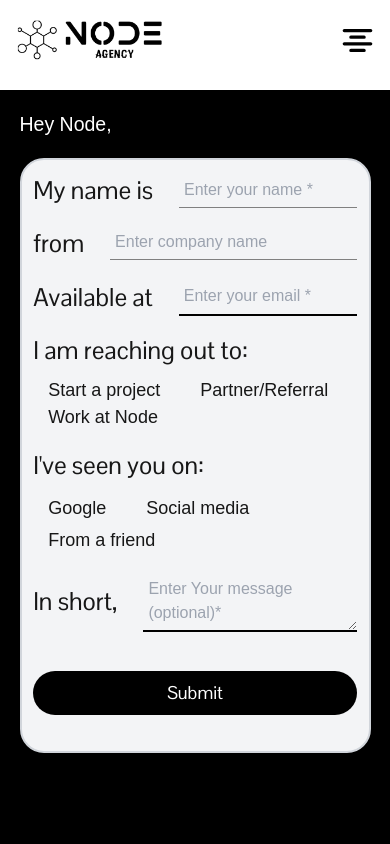
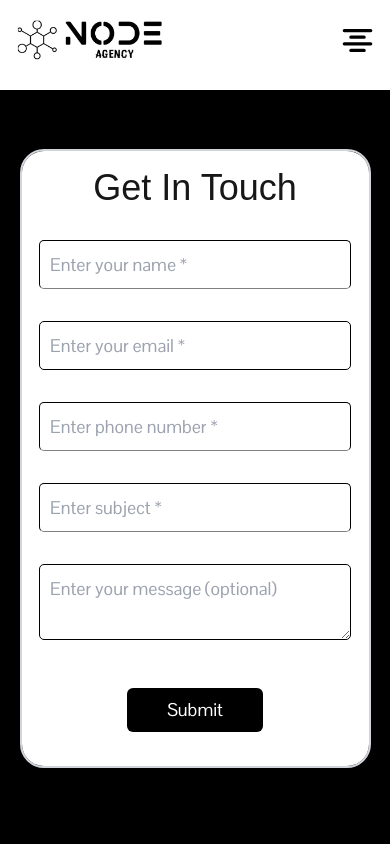
Before and after one commit to Adeel-Khizar/Node-, a Next.js app: page /contact in a window 390 px wide. Shown: the top 844 px of the page. Built offline with nearby package versions, Linux system fonts and the light colour scheme; a web font is replaced by a local one.

Commit message:
files updates

```diff
--- a/app/contact/page.tsx
+++ b/app/contact/page.tsx
@@ -11,9 +11,8 @@ export default function Contact() {
     event.preventDefault();
     const formData = new FormData(event.currentTarget);
 
-    // Append your access key and company title
+    // Append your access key
     formData.append("access_key", "bd7ffb83-e3d3-4b88-9b15-2a8d8fa9156d");
-    formData.append("company_name", "Node"); // Adding the company title
 
     const object = Object.fromEntries(formData);
     const json = JSON.stringify(object);
@@ -36,7 +35,7 @@ export default function Contact() {
         setPopupMessage("Form submission error. Please try again.");
         setPopupVisible(true);
       }
-    } catch (error:any) {
+    } catch (error: any) {
       setPopupMessage("Error sending form: " + error.message);
       setPopupVisible(true);
     }
@@ -47,99 +46,76 @@ export default function Contact() {
   };
 
   return (
-    <div className="mt-[90px] bg-black pb-32">
+    <div className=" mt-[90px]  bg-black pb-16 md:pb-32">
       <div className="p-[5vw]">
-        <h1 style={{
+      </div>
+      <div className='p-[5%] md:px-[5vw] md:mt-0 mt-[0px] relative w-[100%] md:w-[80%] overflow-hidden m-auto'>
+        <form onSubmit={handleSubmit} className='bg-transparent w-full z-20 relative rounded-3xl gap-8 contact_form flex flex-col p-[5%] md:p-[3vw] border-2 border-gray-300'>
+          <h2 className={`${Rancher} text-4xl lg:text-[4vw] text-center w-full md:mb-8`}>Get In Touch</h2>
 
-        }} className={`text-[5vw] text-white ${Rancher} `}>Hey Node,</h1>
-      </div>
-      <div className='px-[5vw]'>
-        <form onSubmit={handleSubmit} className='bg-gray-100  rounded-3xl contact_form flex flex-col gap-[4vw] p-[3vw] border-2 border-gray-300'>
-          <div className='flex md:flex-row flex-col gap-4 w-full'>
-            <div className='md:w-1/2 gap-4 w-full flex items-center justify-start'>
-              <label className={` min-w-fit ${SedaN} `} htmlFor="name">My name is</label>
+          <div className='flex gap-8 flex-col w-full'>
+            <div className='flex gap-4 w-full items-center justify-start'>
               <input
-                className="w-full  bg-transparent border-b-2 border-black"
+                className={`w-full bg-transparent ${SedaN} `}
                 type="text"
                 name="name"
                 placeholder='Enter your name *'
                 required
               />
             </div>
-            <div className='md:w-1/2 gap-4 w-full flex items-start justify-center'>
-              <label className={`  min-w-fit ${SedaN} `} htmlFor="companyName">from</label>
-              <input
-                className="w-full  bg-transparent border-b-2 border-black"
-                type="text"
-                name="companyName"
-                placeholder='Enter company name'
-              />
-            </div>
+
+
+
           </div>
+
           <div className='w-full flex gap-4'>
-            <label className={` min-w-fit ${SedaN} `} htmlFor="email">Available at</label>
             <input
-              className="w-full  bg-transparent border-b-2 border-black"
+              className={`w-full bg-transparent ${SedaN} `}
               type="email"
               name="email"
               placeholder='Enter your email *'
               required
             />
           </div>
-          <div className='flex  md:flex-row flex-col md:items-center justify-start w-full gap-2'>
-            <label className={` min-w-fit ${SedaN} `} htmlFor="reachingOutFor">I am reaching out to:</label>
-            <div className='flex items-center justify-start  options flex-wrap '>
-              {["Start a project", "Partner/Referral", "Work at Node"].map(option => (
-                <div className='relative min-w-fit' key={option}>
-                  <input
-                    className="absolute left-0 top-0 h-full w-full"
-                    type="radio"
-                    name="reachingOutFor"
-                    value={option}
-                    required
-                  />
-                  <label className="  rounded-full w-full  ">{option}</label>
-                </div>
-              ))}
+
+          <div className='flex gap-4 w-full items-center justify-start'>
+              <input
+                className={` w-full bg-transparent ${SedaN} `}
+                type="text"
+                name="phone"
+                placeholder='Enter phone number *'
+                required
+              />
             </div>
-          </div>
-          <div className='flex  md:flex-row flex-col md:items-center w-full gap-2 '>
-            <label className={` min-w-fit ${SedaN} `} htmlFor="seenOn">I've seen you on:</label>
-            <div className='flex items-center justify-start  options flex-wrap'>
-              {["Google", "Social media", "From a friend"].map(option => (
-                <div className='relative' key={option}>
-                  <input
-                    className="absolute left-0 top-0 h-full w-full"
-                    type="radio"
-                    name="seenOn"
-                    value={option}
-                    required
-                  />
-                  <label className="text-2xl  rounded-full min-w-fit">{option}</label>
-                </div>
-              ))}
+            <div className='flex gap-4 w-full items-center justify-start'>
+              <input
+                className={`w-full bg-transparent ${SedaN} `}
+                type="text"
+                name="subject"
+                placeholder='Enter subject *'
+                required
+              />
             </div>
-          </div>
           <div className='flex gap-4 items-center justify-start'>
-            <label className={` min-w-fit ${SedaN} `} htmlFor="message">In short,</label>
             <textarea
-              className="w-full  bg-transparent border-b-2 border-black"
+              className={`w-full bg-transparent border-black ${SedaN} `}
               name="message"
-              placeholder='Enter Your message (optional)*'
+              placeholder='Enter your message (optional) '
             />
           </div>
-          <button type="submit" className={` bg-black font-bold hover:shadow-lg hover:shadow-green-400 transition-shadow duration-500 text-lg my-6 md:text-2xl text-white py-2  rounded-full ${SedaN} `}>Submit</button>
+
+          <button type="submit" className={`bg-black font-bold hover:shadow-lg hover:shadow-green-400 transition-shadow duration-500 text-lg my-4 md:text-2xl text-white py-2 px-10 min-w-fit w-fit rounded-md mx-auto ${SedaN} `}>Submit</button>
         </form>
       </div>
 
       {popupVisible && (
         <div className="fixed inset-0 flex items-center justify-center bg-green bg-opacity-0 z-50">
-          <div className="bg-white  flex items-center justify-center flex-col rounded-lg p-6 shadow-lg transform transition-all duration-300 scale-100">
+          <div className="bg-white flex items-center justify-center flex-col rounded-lg p-6 shadow-lg transform transition-all duration-300 scale-100">
             <h2 className="text-2xl mb-4">Thanks for submitting the form! We’ll get back to you soon.</h2>
             <button onClick={closePopup} className="bg-black hover:shadow-lg hover:shadow-white text-xl text-white px-4 py-2 rounded">Close</button>
           </div>
         </div>
-       )}
+      )}
     </div>
   );
 }
--- a/app/globals.css
+++ b/app/globals.css
@@ -442,9 +442,18 @@ grid-row-gap: 25px;
    visibility: visible;
    opacity: 0;
 }
+.contact_form input{
+  border: 1px solid black;
+  border-radius: 5px;
+}
 .contact_form label{
-  font-size: 3.5vw;
+  font-size: 30px;
+  font-weight: bolder;
   margin-right: 1.5vw;
+}
+.contact_form textarea{
+  border: 1px solid black;
+  border-radius: 5px;
 }
 @media screen and (max-width: 768px) {
   .contact_form label{
@@ -453,23 +462,17 @@ grid-row-gap: 25px;
   }
   .contact_form input,
 .contact_form textarea{
-  font-size: 16px !important;
-  padding: 5px !important;
+  font-size: 18px !important;
+  padding: 10px !important;
 }
-.contact_form .options label{
-  font-size: 18px !important;
-  padding: 5px 15px !important;
-}
+
 }
 .contact_form input,
 .contact_form textarea{
-  font-size: 2vw;
-  padding: 1vw;
+  font-size: 18px;
+  padding: 10px 15px;
 }
-.contact_form .options label{
-  font-size: 2vw;
-  padding: 1vw;
-}
+
 .contact_form input[type="text"],
 .contact_form input[type="textarea"]{
    border-bottom: 1px solid gray !important;
@@ -514,3 +517,25 @@ grid-row-gap: 25px;
   background: black;
   color: white;
 }
+.contact_form {
+ position: relative;
+ overflow: hidden;
+}
+.contact_form:after{
+  height: 100%;
+  width: 100%;
+  position: absolute;
+  left: 0;
+  top: 0;
+  content: '';
+  background-color: white;
+  z-index: -1;
+}
+@media screen and (max-width: 750px){
+  .cursor{
+    display: none  !important;
+  }
+  .teamTabs{
+    display: -webkit-inline-box;
+  }
+}
--- a/components/FAQS.tsx
+++ b/components/FAQS.tsx
@@ -66,8 +66,8 @@ const FAQS: React.FC = () => {
 
     return (
         <div className='h-auto relative z-[111] bg-black px-[6vw] py-[45px] lg:py-[80px] flex flex-col justify-center items-start'>
-            <h2 className={`${Rancher} text-4xl md:text-left text-center md:text-7xl pb-8  text-white `} >Frequently Asked Questions</h2>
-            <p className={`${SedaN} text-md md:text-xl text-white `} >Our FAQs section provides quick answers to common inquiries about our services, project timelines, support options, and more.</p>
+            <h2 className={`${Rancher} text-4xl  md:text-left text-center md:text-7xl pb-8  text-white `} >Frequently Asked Questions</h2>
+            <p className={`${SedaN} md:text-left text-center text-md md:text-xl text-white `} >Our FAQs section provides quick answers to common inquiries about our services, project timelines, support options, and more.</p>
             <div className="container-fluid pt-10 mt-5 mb-5">
                 <div className="row justify-content-center">
                     <div className="col-md-8 mt-2">
--- a/components/Testimonials.tsx
+++ b/components/Testimonials.tsx
@@ -12,7 +12,7 @@ import {  Rancher, SedaN } from '@/fonts';
 
 const Testimonials = () => {
   return (
-    <div id="testimonials" className=' pb-10 lg:py-[50px] bg-black lg:px-0 px-4 z-[111] relative'>
+    <div id="testimonials" className='pb-20 md:pb-10 py-[40px] lg:py-[50px] bg-black lg:px-0 px-4 z-[111] relative'>
       <div className='m-auto max-w-[900px]'>
         <h2 style={{ lineHeight: "100%" }} className={` ${Rancher} text-center text-white mb-10 lg:mb-20 text-3xl lg:text-[4.5vw]`}>
           Testimonials
```
Also changed, not shown: components/Header.tsx (+8 -3 lines), components/Portfolio.tsx (+12 -3 lines), components/Services.tsx (+9 -7 lines), components/Team.tsx (+6 -6 lines).
